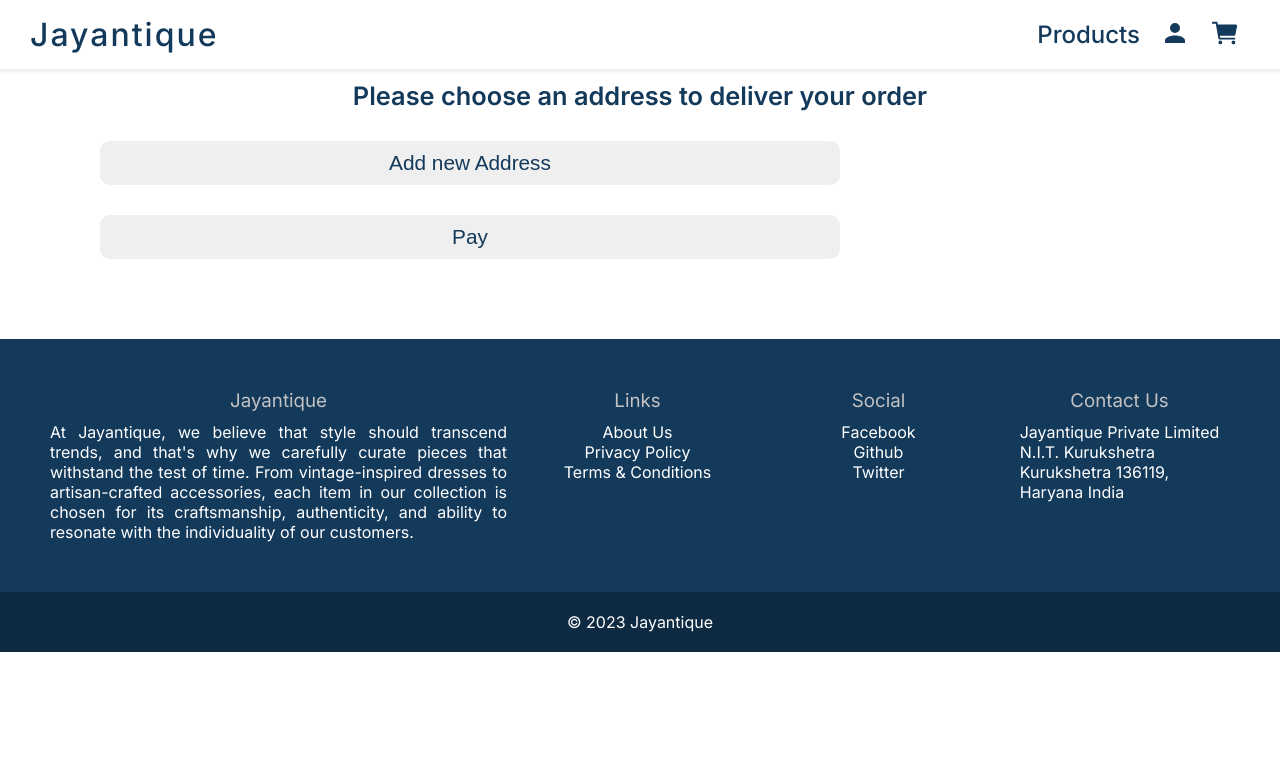
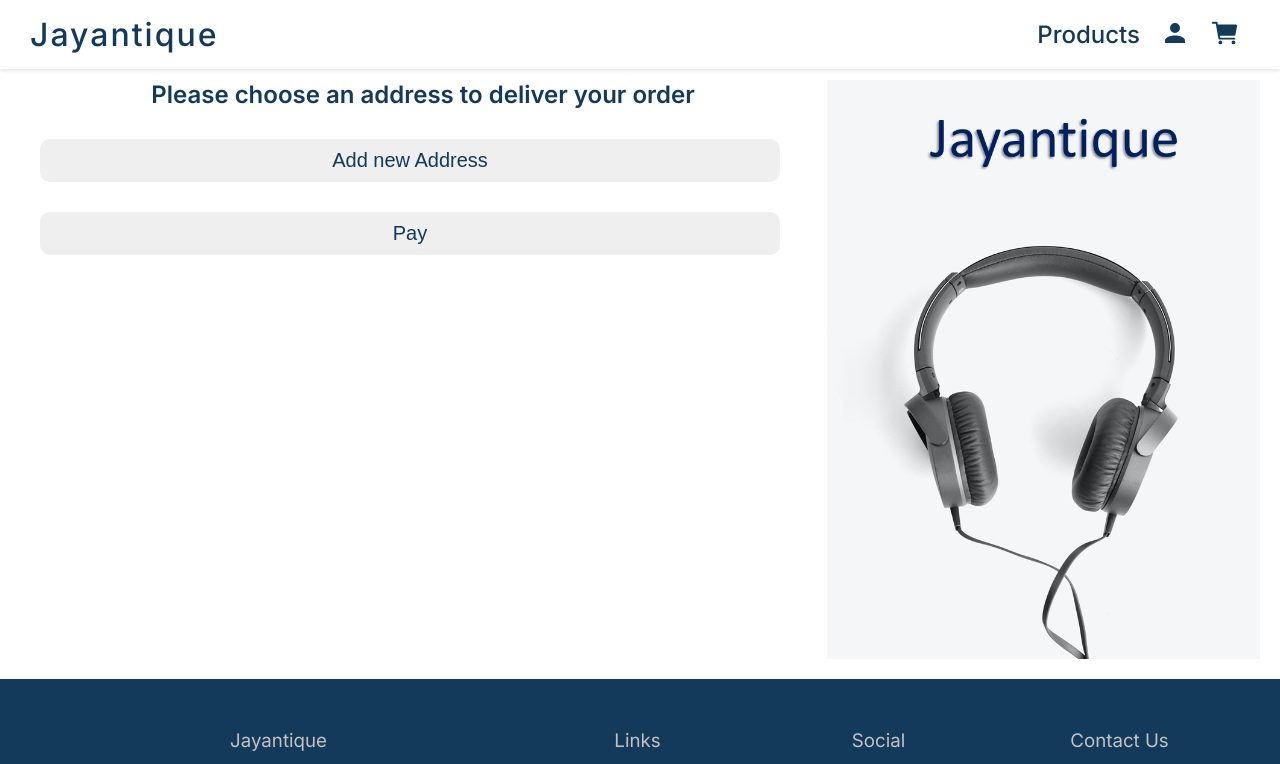
Before and after one commit to Jayant061/Jayantique, a React (Vite) app in the folder client/: page /checkout in a window 1280 px wide. Shown: the top 764 px of the page. Built offline with nearby package versions, Linux system fonts and the light colour scheme; no server answers; sample sign-in values are in the browser's storage.

Commit message:
checkout issue fix

```diff
--- a/client/src/components/checkout/PaymentDetails.jsx
+++ b/client/src/components/checkout/PaymentDetails.jsx
@@ -8,6 +8,7 @@ import "./styles.css";
 import getAddress from "./getAddress";
 import deliveryChargeAndTime from "./DeliveryChargeTime";
 import loadingIcon from "../../assets/loading-loop.svg"
+import checkoutImg from "../../assets/checkoutImg.png";
 function PaymentDetails() {
   const { price } = useContext(CartContext);
   const { currentUser } = useContext(UserContext);
@@ -57,6 +58,9 @@ function PaymentDetails() {
     getAddress(currentUser.address.work, setDeliveryAddress, "work");
 
   return (
+    <div className="checkoutPage">
+
+      <img src={checkoutImg} alt="image" className="checkoutImg" />
     <form className="paymentDetails" onSubmit={(deliveryAddress.pincode && cartItems.length)
     ? handleClick:(e)=>{e.preventDefault()}}>
       <div className="deliveryAddresses">
@@ -87,7 +91,7 @@ function PaymentDetails() {
         {deliveryStat.deliveryTime && (
           <span>
             {deliveryStat.DC
-              ? `Please note that a delivery charge of ${deliveryStat.DC} will apply to your order.`
+              ? `Delivery charge of ${deliveryStat.DC} will apply to your order.`
               : "Free delivery is available to your order"}
           </span>
         )}
@@ -96,6 +100,7 @@ function PaymentDetails() {
         {loading? <img src={loadingIcon}/>:"Pay"}
       </button>}
     </form>
+    </div>
   );
 }
 
--- a/client/src/components/checkout/styles.css
+++ b/client/src/components/checkout/styles.css
@@ -1,18 +1,28 @@
+.checkoutPage{
+    padding: 20px;
+    padding-top: 80px;
+    display: flex;
+    flex-direction: row-reverse;
+    align-items: start;
+}
+.checkoutImg{
+    width: 35%;
+    right: 20px;
+}
 .paymentDetails{
-    padding: 80px;
-    width: calc(100% - 160px);
+    width: 65%;
+    display: flex;
+    flex-direction: column;
+    gap: 30px;
+    overflow: hidden;
+}
+.deliveryAddresses{
     display: flex;
     flex-direction: column;
     gap: 30px;
 }
-.deliveryAddresses{
-    display: flex;
-    flex-direction: column;
-    width: 100%;
-    gap: 30px;
-}
 #deliveryHeading{
-font-size: calc(10px + 1.2vw);
+font-size: 1.5rem;
 text-align: center;
 font-weight: 600;
 color: #13395b;
@@ -20,6 +30,7 @@ color: #13395b;
 .deliveryAddress{
     padding-left: 20px;
     position: relative;
+    width: calc(100% - 20px);
 }
 .deliveryAddress input{
     position: absolute;
@@ -28,10 +39,13 @@ color: #13395b;
     transform: translateY(-50%);
 
 }
+.deliveryAddress label{
+    width: calc(100% - 20px);
+}
 
 
 .deliveryAddresses button,.payBtn{
-    font-size:calc(8px + 1vw);
+    font-size:1.25rem;
     padding: 10px;
     color: #13395b;
     border: none;
@@ -51,4 +65,16 @@ color: #13395b;
     flex-direction: column;
     gap: 30px;
     color: #13395b;
+    padding-left: 20px;
+    width: calc(100% - 20px);
 }
+
+@media screen and (max-width:800px){
+    .checkoutPage{
+        flex-direction: column-reverse;
+        gap: 50px;
+    }
+    .paymentDetails,.checkoutImg{
+        width: 100%;
+    }
+}
--- a/client/src/components/user/userStyles.css
+++ b/client/src/components/user/userStyles.css
@@ -242,8 +242,8 @@ color: #13395B;
     display: flex;
     flex-direction: column;
     gap: 5px;
-    width: calc(100% - 40px);
     border: 2px solid #13395b81;
+    width: calc(100% - 44px);
     border-radius: 10px;
 }
 .addressChild .addressType{
```
Also changed, not shown: client/src/assets/checkoutImg.png (added).
